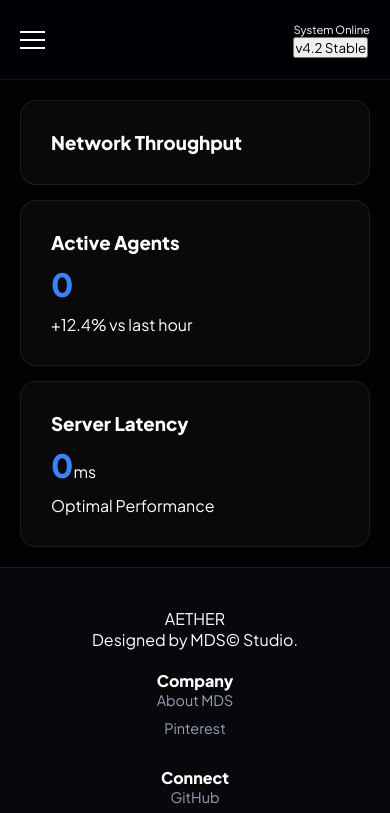
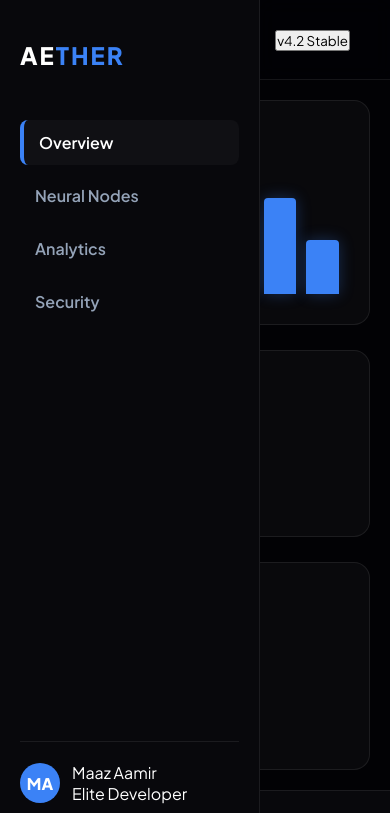
Before and after one commit to maazaamir/AETHER-AI, a plain HTML site: page index.html in a window 390 px wide. Both pictures are taken after a click on the element 32 px from the left and 39 px from the top of the page. Shown: the top 813 px of the page. Drawn offline with Linux system fonts and the light colour scheme.

Commit message:
second commit

```diff
--- a/index.html
+++ b/index.html
@@ -13,10 +13,10 @@
     <aside class="sidebar" id="sidebar">
         <div class="sidebar-logo">AE<span>THER</span></div>
         <nav class="side-nav">
-            <a href="index.html" class="nav-item active">Overview</a>
-            <a href="nodes.html" class="nav-item">Neural Nodes</a>
-            <a href="analytics.html" class="nav-item">Analytics</a>
-            <a href="security.html" class="nav-item">Security</a>
+            <a href="index.html" class="nav-item active"><span>Overview</span></a>
+            <a href="nodes.html" class="nav-item"><span>Neural Nodes</span></a>
+            <a href="analytics.html" class="nav-item"><span>Analytics</span></a>
+            <a href="security.html" class="nav-item"><span>Security</span></a>
         </nav>
         <div class="user-profile">
             <div class="avatar">MA</div>
@@ -34,7 +34,6 @@
                 <span></span>
                 <span></span>
             </div>
-
             <div class="search-bar">
                 <input type="text" placeholder="Search Neural Mesh...">
             </div>
@@ -52,9 +51,11 @@
                         <div class="chart-placeholder">
                             <div class="bar" style="height: 40%"></div>
                             <div class="bar" style="height: 70%"></div>
-                            <div class="bar" style="height: 50%"></div>
+                            <div class="bar" style="height: 55%"></div>
                             <div class="bar" style="height: 90%"></div>
-                            <div class="bar" style="height: 60%"></div>
+                            <div class="bar" style="height: 65%"></div>
+                            <div class="bar" style="height: 80%"></div>
+                            <div class="bar" style="height: 45%"></div>
                         </div>
                     </div>
                     <div class="card">
--- a/script.js
+++ b/script.js
@@ -1,46 +1,39 @@
 document.addEventListener('DOMContentLoaded', () => {
-    // 1. Number Counter Animation
+    // 1. Sidebar Toggle Logic
+    const menuBtn = document.getElementById('menu-toggle');
+    const sidebar = document.getElementById('sidebar');
+
+    if (menuBtn) {
+        menuBtn.addEventListener('click', (e) => {
+            e.stopPropagation();
+            sidebar.classList.toggle('active');
+        });
+    }
+
+    // Close when clicking outside on mobile
+    document.addEventListener('click', (e) => {
+        if (window.innerWidth <= 768 && !sidebar.contains(e.target) && !menuBtn.contains(e.target)) {
+            sidebar.classList.remove('active');
+        }
+    });
+
+    // 2. Stat Counter Animation
     const stats = document.querySelectorAll('.stat');
     stats.forEach(stat => {
         const target = parseInt(stat.getAttribute('data-target'));
-        let count = 0;
+        let current = 0;
         const duration = 1500;
-        const increment = target / (duration / 16);
+        const step = target / (duration / 16);
 
-        function update() {
-            count += increment;
-            if (count < target) {
-                stat.innerText = Math.floor(count).toLocaleString();
-                requestAnimationFrame(update);
+        function animate() {
+            current += step;
+            if (current < target) {
+                stat.innerText = Math.floor(current).toLocaleString();
+                requestAnimationFrame(animate);
             } else {
                 stat.innerText = target.toLocaleString();
             }
         }
-        update();
-    });
-const menuToggle = document.getElementById('menu-toggle');
-const sidebar = document.querySelector('.sidebar');
-
-menuToggle.addEventListener('click', () => {
-    sidebar.classList.toggle('active');
-});
-    // 2. Mobile Sidebar Toggle
-    const menuBtn = document.getElementById('mobile-menu-btn');
-    const sidebar = document.querySelector('.sidebar');
-
-    if (menuBtn) {
-        // Only show button on mobile
-        if(window.innerWidth <= 768) menuBtn.style.display = 'block';
-
-        menuBtn.addEventListener('click', () => {
-            sidebar.classList.toggle('active');
-        });
-    }
-
-    // Close sidebar when clicking a link (on mobile)
-    document.querySelectorAll('.nav-item').forEach(link => {
-        link.addEventListener('click', () => {
-            if(window.innerWidth <= 768) sidebar.classList.remove('active');
-        });
+        animate();
     });
 });
--- a/style.css
+++ b/style.css
@@ -7,16 +7,14 @@
     --text-dim: #94a3b8;
     --glass: rgba(255, 255, 255, 0.03);
     --border: rgba(255, 255, 255, 0.08);
-    --sidebar-width: 260px;
 }
 
 * { margin: 0; padding: 0; box-sizing: border-box; font-family: 'Plus Jakarta Sans', sans-serif; }
-
 body { background-color: var(--bg); color: var(--text); display: flex; min-height: 100vh; overflow-x: hidden; }
 
-/* Sidebar */
+/* Sidebar Logic */
 .sidebar {
-    width: var(--sidebar-width);
+    width: 260px;
     background: var(--sidebar-bg);
     border-right: 1px solid var(--border);
     position: fixed;
@@ -25,12 +23,11 @@ body { background-color: var(--bg); color: var(--text); display: flex; min-heigh
     display: flex;
     flex-direction: column;
     z-index: 2000;
-    transition: transform 0.3s ease-in-out, width 0.3s ease;
+    transition: transform 0.3s ease;
 }
 
 .sidebar-logo { font-size: 1.5rem; font-weight: 800; letter-spacing: 2px; margin-bottom: 50px; }
 .sidebar-logo span { color: var(--primary); }
-
 .side-nav { flex-grow: 1; display: flex; flex-direction: column; gap: 8px; }
 
 .nav-item {
@@ -39,10 +36,8 @@ body { background-color: var(--bg); color: var(--text); display: flex; min-heigh
     padding: 12px 15px;
     border-radius: 8px;
     font-weight: 600;
-    font-size: 0.95rem;
     transition: 0.3s;
     display: block;
-    white-space: nowrap;
 }
 
 .nav-item.active, .nav-item:hover {
@@ -51,25 +46,15 @@ body { background-color: var(--bg); color: var(--text); display: flex; min-heigh
     border-left: 4px solid var(--primary);
 }
 
-.user-profile {
-    margin-top: auto;
-    display: flex;
-    align-items: center;
-    gap: 12px;
-    padding-top: 20px;
-    border-top: 1px solid var(--border);
-}
-
-.avatar { min-width: 40px; height: 40px; background: var(--primary); border-radius: 50%; display: flex; align-items: center; justify-content: center; font-weight: 800; }
+.user-profile { margin-top: auto; display: flex; align-items: center; gap: 12px; padding-top: 20px; border-top: 1px solid var(--border); }
+.avatar { width: 40px; height: 40px; background: var(--primary); border-radius: 50%; display: flex; align-items: center; justify-content: center; font-weight: 800; }
 
 /* Main Content */
 .main-content {
-    margin-left: var(--sidebar-width);
+    margin-left: 260px;
     flex-grow: 1;
-    width: calc(100% - var(--sidebar-width));
-    display: flex;
-    flex-direction: column;
-    transition: margin-left 0.3s ease;
+    width: calc(100% - 260px);
+    transition: 0.3s;
 }
 
 .top-bar {
@@ -83,106 +68,54 @@ body { background-color: var(--bg); color: var(--text); display: flex; min-heigh
     backdrop-filter: blur(10px);
     position: sticky;
     top: 0;
-    z-index: 1500;
+    z-index: 1000;
 }
 
-/* Mobile Menu Toggle (Hidden on Desktop) */
-.menu-toggle {
-    display: none;
-    flex-direction: column;
-    gap: 6px;
-    cursor: pointer;
-    z-index: 2100;
+.menu-toggle { display: none; flex-direction: column; gap: 5px; cursor: pointer; }
+.menu-toggle span { width: 25px; height: 2px; background: white; }
+
+/* Network Throughput Fix */
+.chart-placeholder {
+    height: 120px;
+    display: flex;
+    align-items: flex-end;
+    gap: 10px;
+    margin-top: 20px;
 }
 
-.menu-toggle span {
-    width: 25px;
-    height: 2px;
-    background: var(--text);
+.bar {
+    flex: 1;
+    background: var(--primary);
+    border-radius: 4px 4px 0 0;
+    min-width: 15px;
+    box-shadow: 0 0 15px rgba(59, 130, 246, 0.3);
     transition: 0.3s;
 }
 
-.search-bar input {
-    background: var(--glass);
-    border: 1px solid var(--border);
-    color: white;
-    padding: 10px 20px;
-    border-radius: 20px;
-    width: 300px;
-    outline: none;
-}
+.bar:hover { background: #60a5fa; transform: scaleY(1.05); }
 
-/* Dashboard Grid */
-.dashboard-grid {
-    padding: 40px;
-    display: grid;
-    grid-template-columns: repeat(3, 1fr);
-    gap: 25px;
-}
-
+/* Grid */
+.dashboard-grid { padding: 40px; display: grid; grid-template-columns: repeat(3, 1fr); gap: 25px; }
 .card { background: var(--glass); border: 1px solid var(--border); border-radius: 16px; padding: 30px; }
 .card-wide { grid-column: span 2; }
-
-/* Stats Styling */
-.stat {
-    font-size: clamp(2rem, 5vw, 3.5rem);
-    font-weight: 800;
-    color: var(--primary);
-    margin: 10px 0;
-    display: inline-block;
-}
+.stat { font-size: 3rem; font-weight: 800; color: var(--primary); margin: 10px 0; display: block; }
 
 /* Footer */
-.main-footer { margin-top: auto; padding: 40px; border-top: 1px solid var(--border); background: var(--sidebar-bg); }
-.footer-grid { display: grid; grid-template-columns: 2fr 1fr 1fr; gap: 40px; margin-bottom: 30px; }
-.footer-links a { display: block; color: var(--text-dim); text-decoration: none; margin-bottom: 10px; font-size: 0.9rem; }
-.footer-bottom { display: flex; justify-content: space-between; color: var(--text-dim); font-size: 0.8rem; border-top: 1px solid var(--border); padding-top: 20px; }
+.main-footer { padding: 40px; background: var(--sidebar-bg); border-top: 1px solid var(--border); }
+.footer-grid { display: grid; grid-template-columns: 2fr 1fr 1fr; gap: 40px; }
+.footer-links a { display: block; color: var(--text-dim); text-decoration: none; margin-bottom: 8px; }
 
-/* --- RESPONSIVE BREAKPOINTS --- */
-
-/* Tablet View */
-@media (max-width: 1100px) {
-    :root { --sidebar-width: 80px; }
-    .sidebar-logo span, .nav-item span, .u-name, .u-rank { display: none; }
-    .sidebar { padding: 40px 10px; align-items: center; }
-    .nav-item { padding: 15px; text-align: center; }
+/* Responsive Logic */
+@media (max-width: 1024px) {
     .dashboard-grid { grid-template-columns: 1fr 1fr; }
 }
 
-/* Mobile View */
 @media (max-width: 768px) {
-    :root { --sidebar-width: 0px; }
-
+    .sidebar { transform: translateX(-100%); }
+    .sidebar.active { transform: translateX(0); }
+    .main-content { margin-left: 0; width: 100%; }
     .menu-toggle { display: flex; }
-
-    .sidebar {
-        transform: translateX(-100%);
-        width: 260px !important; /* Fixed width when shown */
-        padding: 40px 20px;
-    }
-
-    .sidebar.active { transform: translateX(0); }
-    .sidebar-logo span, .nav-item span, .u-name, .u-rank { display: inline; } /* Show text in slide-out menu */
-
-    .main-content { margin-left: 0; width: 100%; }
-
-    .top-bar { padding: 0 20px; }
-    .search-bar input { width: 180px; }
-
-    .dashboard-grid {
-        grid-template-columns: 1fr;
-        padding: 20px;
-        gap: 15px;
-    }
-
+    .dashboard-grid { grid-template-columns: 1fr; padding: 20px; }
     .card-wide { grid-column: span 1; }
-
-    .footer-grid { grid-template-columns: 1fr; gap: 20px; text-align: center; }
-    .footer-bottom { flex-direction: column; gap: 10px; text-align: center; }
+    .status-text { display: none; }
 }
-
-/* Extra Small Phones */
-@media (max-width: 480px) {
-    .search-bar { display: none; }
-    .status-indicators .status-item { font-size: 0.7rem; }
-}
```
